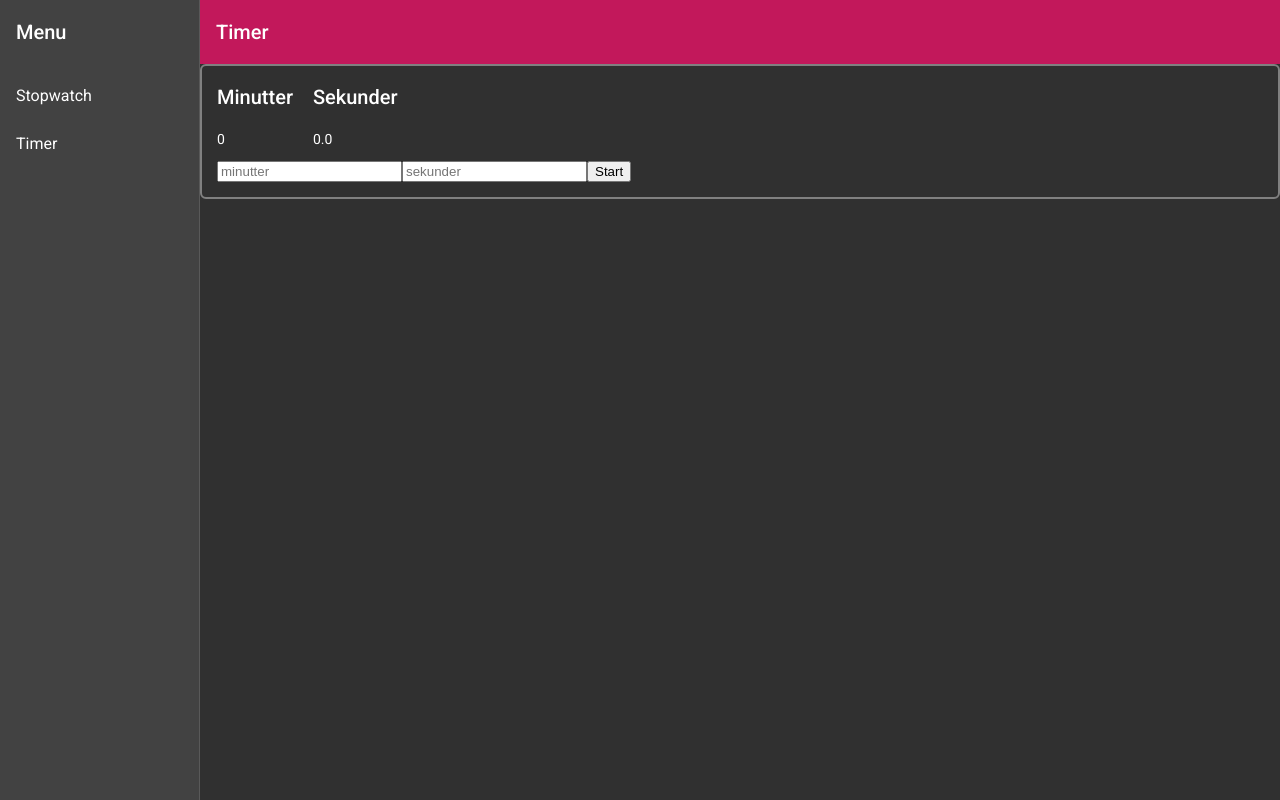
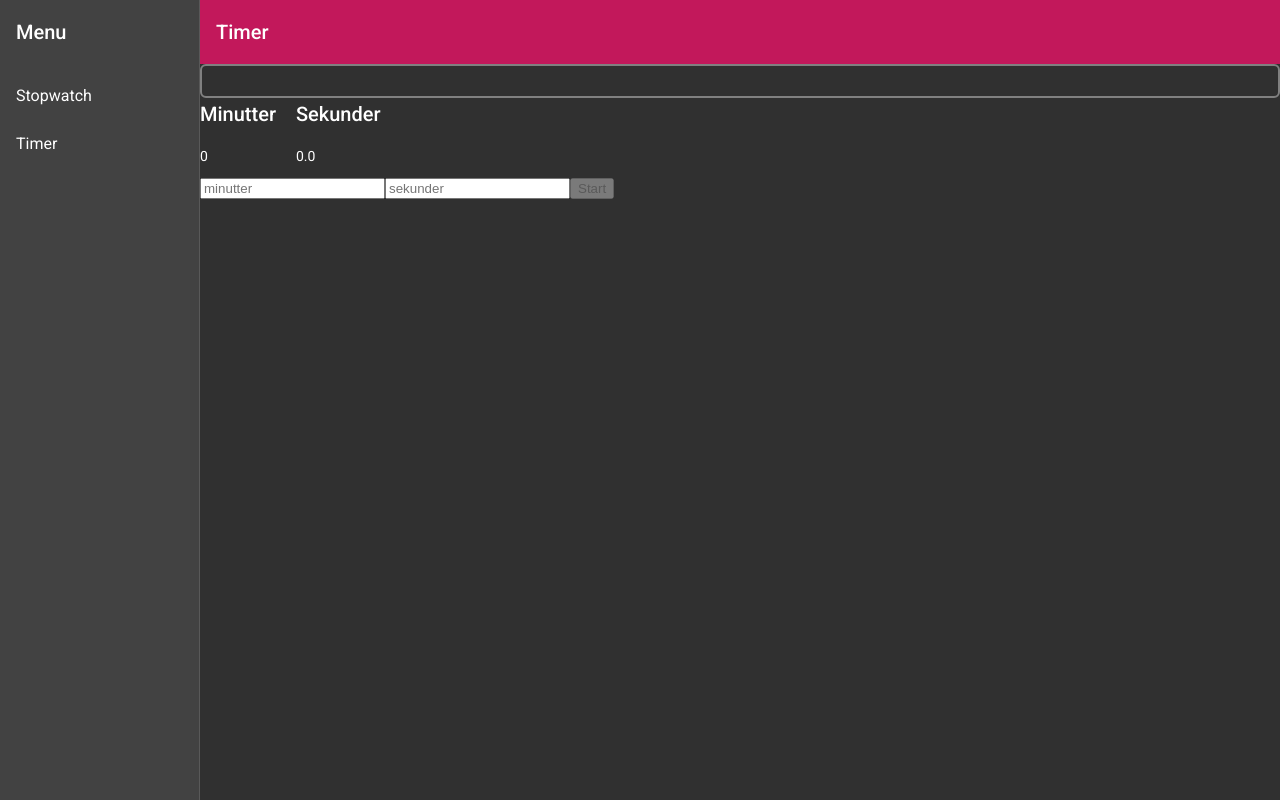
Before and after one commit to joarkm/Stopwatch, an Angular app: page /timer in a window 1280 px wide. Built offline with nearby package versions, Linux system fonts and the light colour scheme.

Commit message:
Fixed timer not reset after completed

```diff
--- a/src/app/shared/components/timing-controls/timing-controls.component.html
+++ b/src/app/shared/components/timing-controls/timing-controls.component.html
@@ -1,7 +1,7 @@
 <ng-container [ngSwitch]="currentTimingState">
     <button *ngSwitchCase="TimingStates.PAUSED" (click)="resume();">Resume</button>
     <button *ngSwitchCase="TimingStates.RUNNING" (click)="pause();">Pause</button>
-    <button *ngSwitchDefault (click)="start();">Start</button>
+    <button *ngSwitchDefault [disabled]="startDisabled" (click)="start();">Start</button>
 </ng-container>
 
 <button *ngIf="currentTimingState !== TimingStates.STOPPED" (click)="stop();">Stopp</button>
--- a/src/app/shared/components/timing-controls/timing-controls.component.ts
+++ b/src/app/shared/components/timing-controls/timing-controls.component.ts
@@ -9,6 +9,8 @@ import { TimingState } from '../states';
   changeDetection: ChangeDetectionStrategy.OnPush
 })
 export class TimingControlsComponent implements OnInit {
+
+  @Input() startDisabled = false;
 
   @Input() currentTimingState: TimingState = TimingState.STOPPED;
 
--- a/src/app/timer/timer-container.component.html
+++ b/src/app/timer/timer-container.component.html
@@ -1,6 +1,6 @@
 <div class="card">
-    <app-timer
-        [minutes]="minutes$ | async" [seconds]="seconds$ | async"
-        (timingEventEmitted)="onTimingEventEmitted($event);">
-    </app-timer>
 </div>
+<app-timer
+    [minutes]="minutes$ | async" [seconds]="seconds$ | async"
+    (timingEventEmitted)="onTimingEventEmitted($event);">
+</app-timer>
--- a/src/app/timer/timer-container.component.ts
+++ b/src/app/timer/timer-container.component.ts
@@ -1,8 +1,9 @@
-import { Component } from '@angular/core';
+import { Component, ViewChild } from '@angular/core';
 import { Observable, of, Subject } from 'rxjs';
-import { takeUntil } from 'rxjs/operators';
+import { takeUntil, finalize } from 'rxjs/operators';
 import { TimingAction, TimingEvent } from '~shared/components/events/timing.event';
 import { TimerService } from '../stopwatch/timer.service';
+import { TimerComponent } from './timer/timer.component';
 
 @Component({
   selector: 'app-timer-container',
@@ -10,6 +11,9 @@ import { TimerService } from '../stopwatch/timer.service';
   styleUrls: ['./timer-container.component.scss']
 })
 export class TimerContainerComponent {
+
+  @ViewChild(TimerComponent, { static: false })
+  timerComponent: TimerComponent;
 
   private timerStopSource: Subject<void> = new Subject<void>();
   private timerStop$: Observable<void> = this.timerStopSource.asObservable();
@@ -30,7 +34,8 @@ export class TimerContainerComponent {
       takeUntil(this.timerStop$)
     );
     this.seconds$ = seconds$.pipe(
-      takeUntil(this.timerStop$)
+      takeUntil(this.timerStop$),
+      finalize(() => { this.onTimerEnded(); })
     );
   }
 
@@ -66,4 +71,9 @@ export class TimerContainerComponent {
     }
   }
 
+  private onTimerEnded(): void {
+    this.resetTimer();
+    this.timerComponent.parentNotifyTimerEnded();
+  }
+
 }
--- a/src/app/timer/timer/timer.component.html
+++ b/src/app/timer/timer/timer.component.html
@@ -2,6 +2,6 @@
 <input type="text" placeholder="minutter" [(ngModel)]="minutesChosen">
 <input type="text" placeholder="sekunder" [(ngModel)]="secondsChosen">
 <app-timing-controls
-    [currentTimingState]="currentTimingState"
+    [currentTimingState]="currentTimingState" [startDisabled]="isStartDisabled()"
     (timingActionDispatched)="onTimingActionDispatched($event);"
 ></app-timing-controls>
--- a/src/app/timer/timer/timer.component.ts
+++ b/src/app/timer/timer/timer.component.ts
@@ -44,4 +44,15 @@ export class TimerComponent {
     }
   }
 
+  isStartDisabled(): boolean {
+    return (!this.minutesChosen || parseInt(this.minutesChosen, 10) === 0)
+    && (!this.secondsChosen || parseInt(this.secondsChosen, 10) === 0);
+  }
+
+  public parentNotifyTimerEnded(): void {
+    this.currentTimingState = TimingState.STOPPED;
+    this.minutesChosen = '';
+    this.secondsChosen = '';
+  }
+
 }
```
